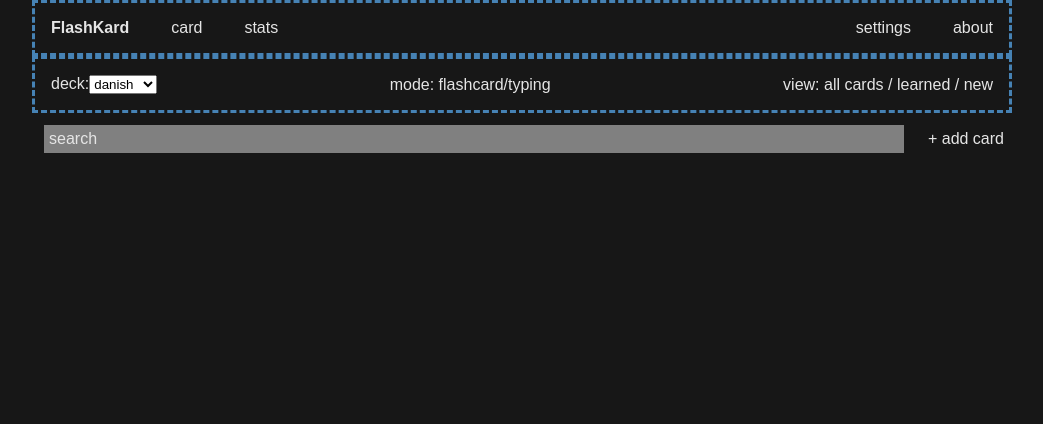
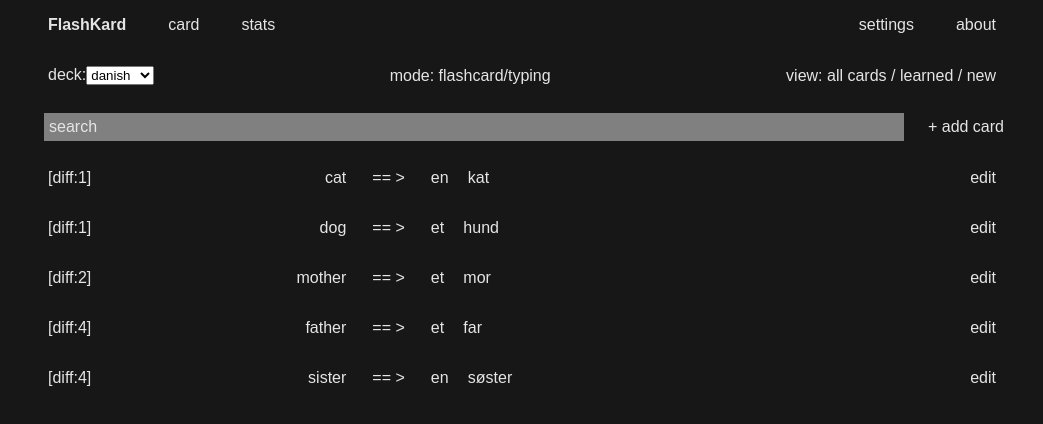
Before and after one commit to qvorr/FlashKard, a React (Vite) app: page / in a window 1280 px wide. Shown: the top 424 px of the page, without its empty margins (118-1161 px from the left). Built offline with nearby package versions, Linux system fonts and the light colour scheme.

Commit message:
can display arbitrary words, no styling, only layout done (mostly)

```diff
--- a/src/App.css
+++ b/src/App.css
@@ -10,17 +10,3 @@ main {
   display:flex;
   flex-direction: column;
 }
-
-.outline{
-  border:dashed white;
-  border-color:steelblue
-}
-
-
-/*.sideBar{
-
-}
-
-.mainScreen{
-
-}*/
--- a/src/App.jsx
+++ b/src/App.jsx
@@ -1,7 +1,8 @@
 // import { useState } from 'react'
 import './App.css'
+import './components/utilities.css'
 // import { Greeting, Farewell } from './components/Greeting.jsx'
-import { TopBar, BottomBar, SelectorBar} from './components/MenuBars.jsx';
+import { TitleBar, ToolkitBar, BottomBar} from './components/MenuBars.jsx';
 import WordScreen from './components/MainScreen.jsx';
 
 function App() {
@@ -9,8 +10,8 @@ function App() {
   return (
     <main className='set-background'>
       <div className='menu'>
-        <TopBar />
-        <SelectorBar />
+        <TitleBar />
+        <ToolkitBar />
         <WordScreen />
         <BottomBar />
       </div>
--- /dev/null
+++ b/src/components/DisplayWords.css
@@ -0,0 +1,36 @@
+.word-line{
+  display:flex;
+  align-items: center;
+  gap:10px;
+}
+
+
+.word-item{
+  padding:1em;
+}
+
+.word-item:hover{
+  background-color:steelblue;
+}
+
+.wordENG, .wordDK{
+  flex:1;
+  max-width:25%;
+}
+
+.wordENG{
+  text-align: right;
+}
+
+.word-item.gender{
+  margin-right:-10px;
+}
+
+.word-item.wordDK{
+  padding-left:0.2em;
+}
+
+.flex-align-right{
+  margin-right: 0;
+  margin-left: auto;
+}
--- /dev/null
+++ b/src/components/DisplayWords.jsx
@@ -0,0 +1,30 @@
+import './DisplayWords.css'
+import './utilities.css'
+
+export default function WordView({words, addWord}) {
+  const items = words.map(word =>
+    <div className='word-line' key={word.id}>
+      <div className="status word-item">[diff:{word.difficulty}]</div>
+      <div className="wordENG word-item">{word.english}</div>
+      <div className="arrow"> == &gt; </div>
+      <div className="gender word-item">{word.gender}</div>
+      <div className="wordDK word-item">{word.danish}</div>
+      <div className="edit word-item flex-align-right">edit</div>
+    </div>
+  )
+
+
+  return(
+    <div>
+        {items}
+        {/* <div className='word-line'>
+          <div className="status word-item">[mastered]</div>
+          <div className="wordENG word-item">house</div>
+          <div className="arrow"> == &gt; </div>
+          <div className="gender word-item">et</div>
+          <div className="wordDK word-item">hus</div>
+          <div className="edit word-item flex-align-right">edit</div>
+        </div>*/}
+    </div>
+  )
+}
--- a/src/components/MainScreen.css
+++ b/src/components/MainScreen.css
@@ -7,7 +7,7 @@
   margin-left: auto;
 }
 
-.search-top-wrapper{
+.search-wrapper{
   padding:0.5em;
 }
 
--- a/src/components/MainScreen.jsx
+++ b/src/components/MainScreen.jsx
@@ -1,9 +1,9 @@
 import { useState } from 'react'
 import './MainScreen.css'
 import './MenuBars.jsx'
-import VocabList from './VocabList.jsx';
-import AddWordForm from './AddWordForm.jsx';
-import WordView from './WordView.jsx'
+// import VocabList from './VocabList.jsx';
+// import AddWordForm from './AddWordForm.jsx';
+import DisplayWords from './DisplayWords.jsx'
 
 export default function WordScreen(){
   let [count, incr] = useState(0);
@@ -11,20 +11,21 @@ export default function WordScreen(){
 
 
   let [words, addWord] = useState([
-    {id: 1, danish: "kat", english: "cat"},
-    {id: 2, danish: "hund", english: "dog"},
-    {id: 3, danish: "mor", english: "mother"},
-    {id: 4, danish: "far", english: "father"}
+    {id: 1, gender:"en", danish: "kat", english: "cat", difficulty:1},
+    {id: 2, gender:"et", danish: "hund", english: "dog", difficulty:1},
+    {id: 3, gender:"et", danish: "mor", english: "mother", difficulty:2},
+    {id: 4, gender:"et", danish: "far", english: "father", difficulty:4},
+    {id: 5, gender:"en", danish: "søster", english: "sister", difficulty:4},
   ])
   return (
     <div>
-      <div className="bar-layout search-top-wrapper">
+      <div className="bar-layout search-wrapper">
         <div className="search-bar">
           search
         </div>
         <div className="add-card btn">+ add card</div>
       </div>
-      <WordView />
+      <DisplayWords words={words} addWord={addWord} />
     </div>
   )
   // return (
--- a/src/components/MenuBars.css
+++ b/src/components/MenuBars.css
@@ -12,11 +12,11 @@
   background-color:blue;
 }
 
-.selectorBar{
+.toolkit-bar{
   justify-content: space-between;
 }
 
-.item-push-to-other-side{
+.flex-align-right{
   margin-right: 0;
   margin-left: auto;
 }
--- a/src/components/MenuBars.jsx
+++ b/src/components/MenuBars.jsx
@@ -1,21 +1,21 @@
 import '../App.css';
 import './MenuBars.css';
 
-function TopBar() {
+function TitleBar() {
   return (
-    <div className='bar-layout outline'>
+    <div className='bar-layout'>
       <div className="item"><strong>FlashKard</strong></div>
       <div id="card" className="item">card</div>
       <div id="stats" className="item">stats</div>
-      <div id="settings" className="item item-push-to-other-side">settings</div>
+      <div id="settings" className="item flex-align-right">settings</div>
       <div id="about" className="item">about</div>
     </div>
   )
 }
 
-function SelectorBar() {
+function ToolkitBar() {
   return (
-    <div className='bar-layout selectorBar outline'>
+    <div className='bar-layout toolkit-bar'>
       <div className='item'>deck:
         {/* TODO add gap between deck: and dropdown */}
         <select name="language" id="language">
@@ -36,4 +36,4 @@ function BottomBar() {
 
 }
 
-export { TopBar, BottomBar, SelectorBar};
+export { TitleBar, ToolkitBar, BottomBar};
--- a/src/components/WordView.jsx
+++ /dev/null
@@ -1,7 +0,0 @@
-export default function WordView() {
-  return(
-    <div>
-
-    </div>
-  )
-}
--- /dev/null
+++ b/src/components/utilities.css
@@ -0,0 +1,4 @@
+.outline{
+  border:dashed white;
+  border-color:steelblue
+}
```
